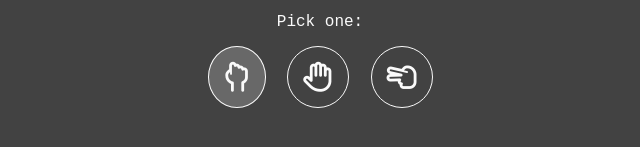
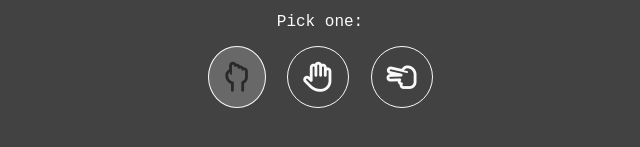
Before and after one commit to Giuliorio/rock-paper-scissors, a plain HTML site: page index.html in a window 1280 px wide. In both pictures the pointer is over the element 564 px from the left and 467 px from the top of the page. Shown: the part 391-538 px from the top of the page, 328-968 px from the left. Drawn offline with Linux system fonts and the light colour scheme.

Commit message:
Change buttons color on hover

```diff
--- a/style.css
+++ b/style.css
@@ -63,4 +63,5 @@ body {
 
 .buttons > p:hover {
     background-color: #686868;
+    color: #292929;
 }
```
